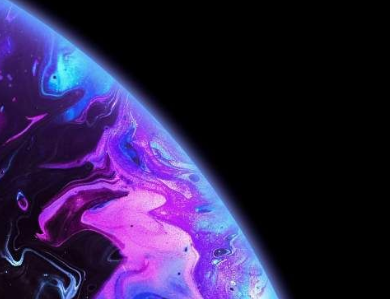
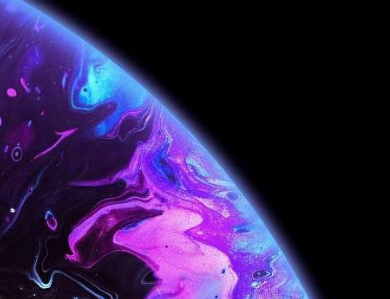
Before and after one commit to KillerOfPavelDurov/apple, a plain HTML site: page index.html in a window 390 px wide. Shown: the part 161-460 px from the top of the page. Drawn offline with nearby package versions, Linux system fonts and the light colour scheme.

Commit message:
Update styles.css

```diff
--- a/styles.css
+++ b/styles.css
@@ -359,8 +359,8 @@ float:left;
 	 background-color:black;
 	 	background-image:url("pics/header10.jpg");
 	background-repeat:no-repeat;
-    background-size:190%;
-	background-position-x:55%;
+    background-size:200%;
+	background-position-x:45%;
 
  }
 
```
